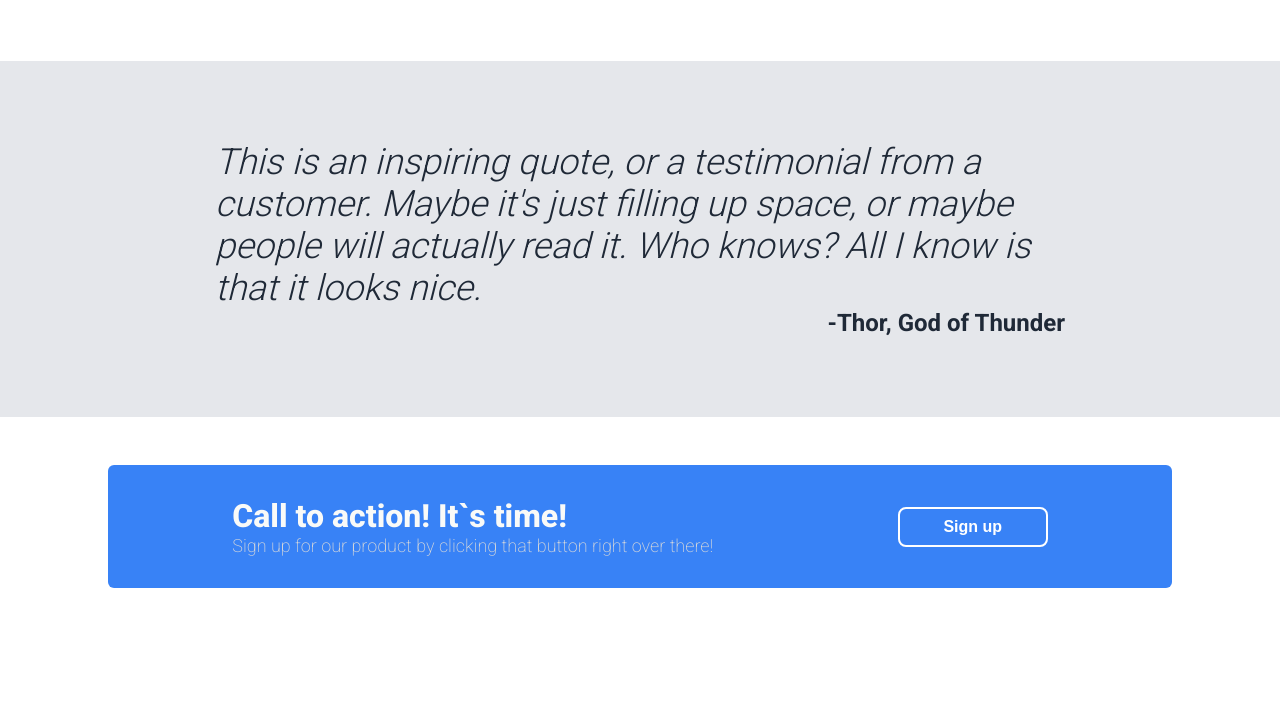
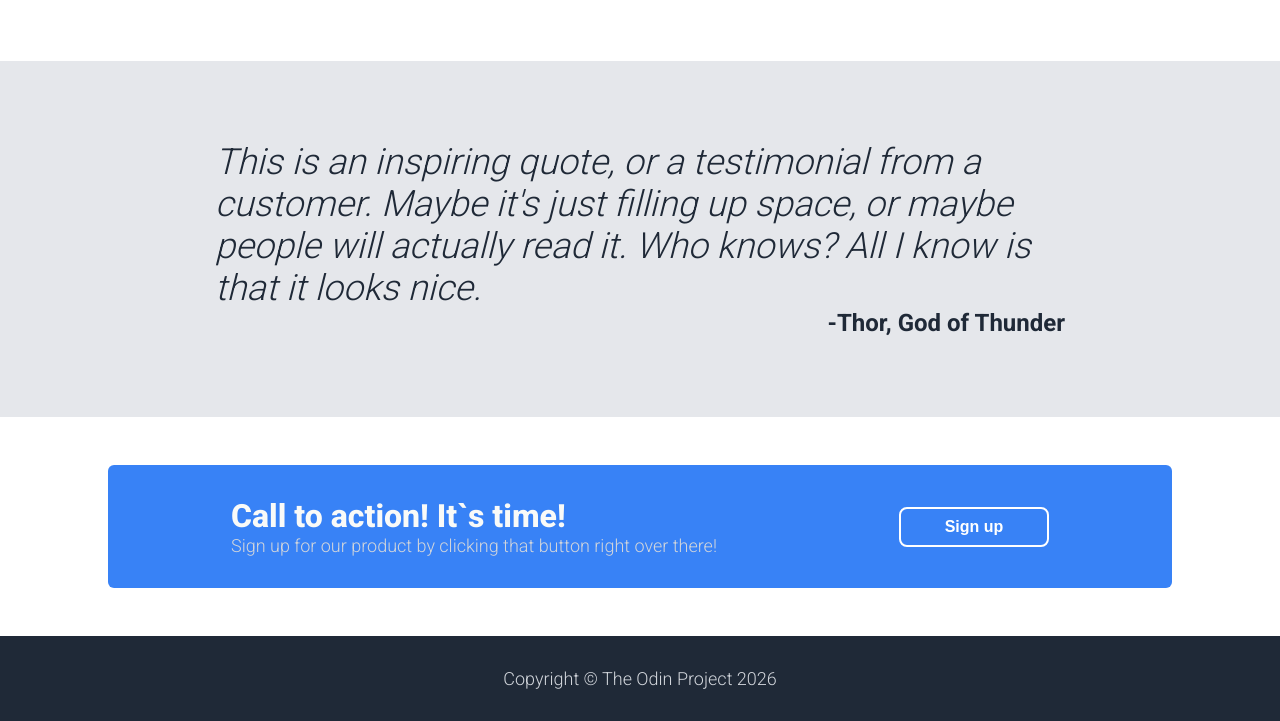
Before and after one commit to al1zhkaaa/theodinproject_landing, a plain HTML site: page index.html in a window 1280 px wide. Shown: the part 750-1471 px from the top of the page. Before the commit the page ends 1386 px from the top, so only its background shows below. Drawn offline with Linux system fonts and the light colour scheme.

Commit message:
Footer section done

```diff
--- a/index.html
+++ b/index.html
@@ -73,6 +73,9 @@
             </div>
         </div>
     </div>
+    <div class="footer">
+        <p>Copyright © The Odin Project 2026</p>
+    </div>
 
 </body>
 
--- a/style.css
+++ b/style.css
@@ -68,7 +68,7 @@ h1 {
 }
 
 p {
-    font-weight: 200;
+    font-weight: 300;
     font-size: 18px;
     color: #D1D5DB;
     margin: 0;
@@ -187,5 +187,12 @@ p {
     border-style: solid;
     color: white;
     font-weight: 700;
+}
 
+.footer {
+    background-color: #1F2937;
+    display: flex;
+    justify-content: center;
+    align-items: center;
+    padding:32px;
 }
```
